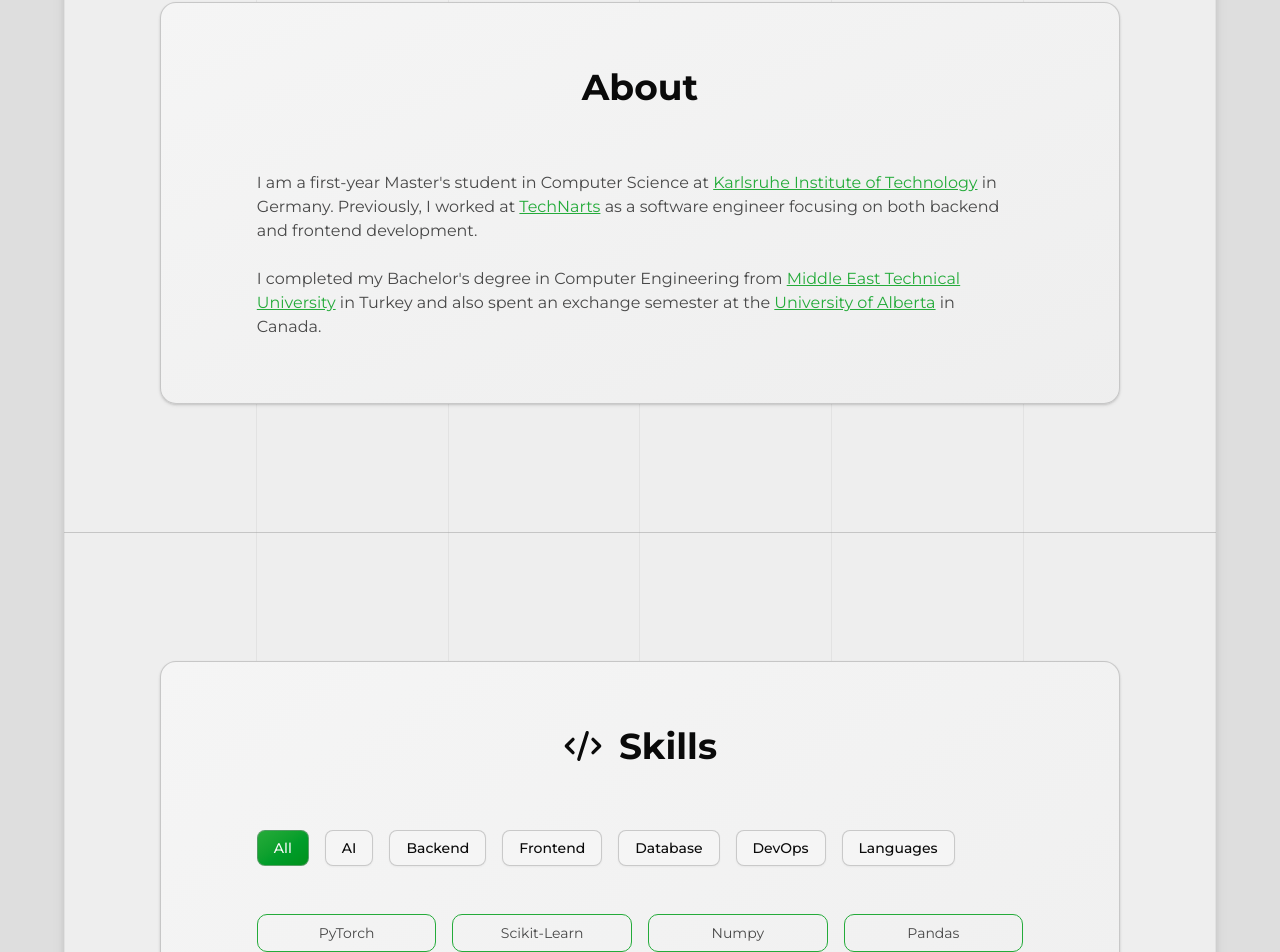
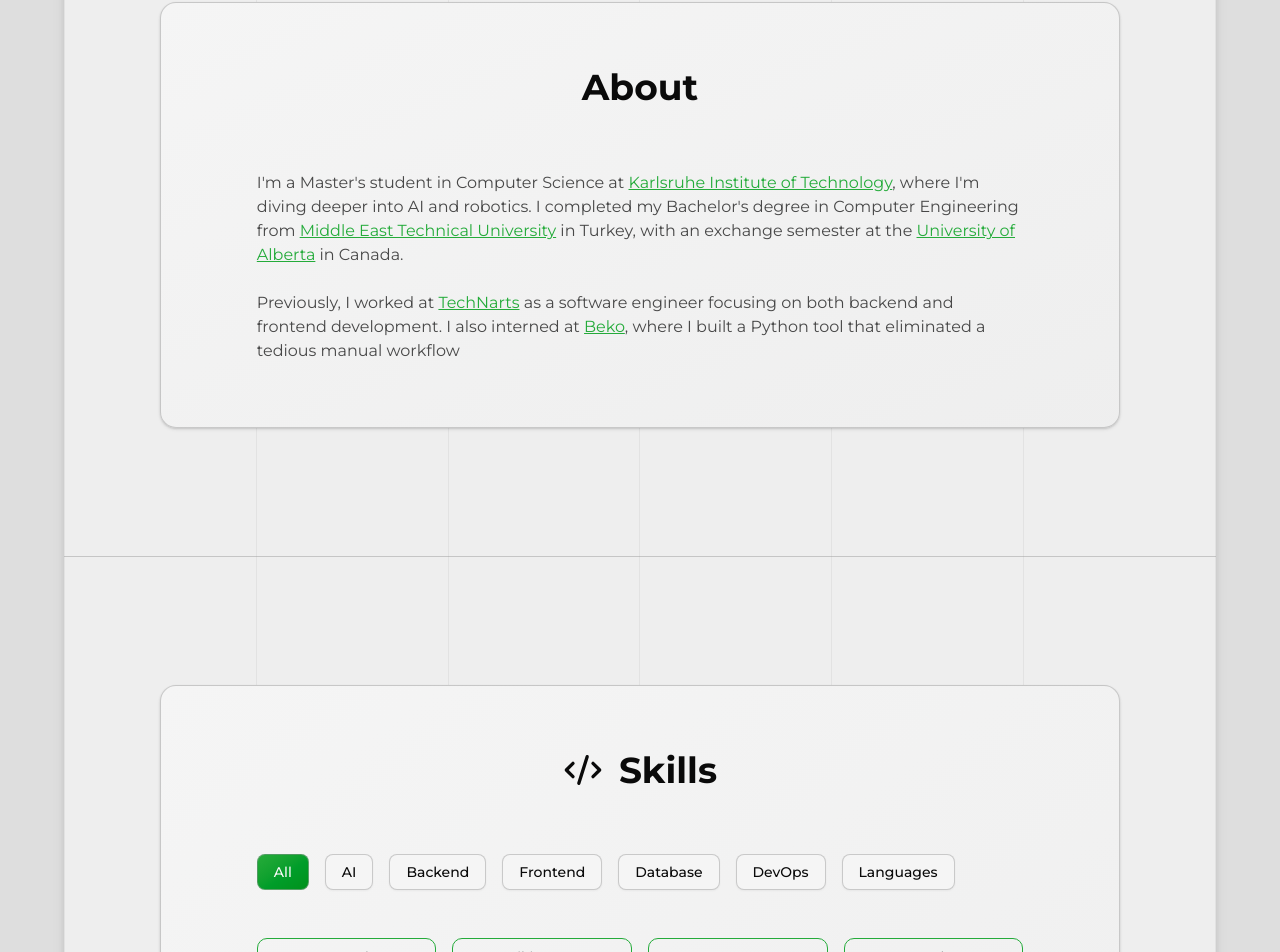
Before and after one commit to Akbro23/akbro23.github.io, a Next.js app: page / in a window 1280 px wide. Shown: the part 1201-2153 px from the top of the page. Built offline with nearby package versions, Linux system fonts and the light colour scheme.

Commit message:
chore: update about section

```diff
--- a/components/about.tsx
+++ b/components/about.tsx
@@ -1,50 +1,63 @@
-import Section from "@/components/section";
-import Link from "next/link";
+import Section from '@/components/section';
+import Link from 'next/link';
 
 export default function About() {
   return (
-    <section id="about" className="py-32">
+    <section
+      id="about"
+      className="py-32"
+    >
       <Section>
         <h2 className="text-center font-bold text-2xl lg:text-4xl">About</h2>
         <div className="mt-16">
           <p className="text-muted-foreground">
-            I am a first-year Master&apos;s student in Computer Science at{" "}
+            I'm a Master&apos;s student in Computer Science at{' '}
             <Link
               href="https://www.kit.edu/"
               target="_blank"
               className="underline text-primary"
             >
               Karlsruhe Institute of Technology
-            </Link>{" "}
-            in Germany. Previously, I worked at{" "}
+            </Link>
+            , where I'm diving deeper into AI and robotics. I completed my
+            Bachelor&apos;s degree in Computer Engineering from{' '}
+            <Link
+              href="https://www.metu.edu.tr/"
+              target="_blank"
+              className="underline text-primary"
+            >
+              Middle East Technical University
+            </Link>{' '}
+            in Turkey, with an exchange semester at the{' '}
+            <Link
+              href="https://www.ualberta.ca/"
+              target="_blank"
+              className="underline text-primary"
+            >
+              University of Alberta
+            </Link>{' '}
+            in Canada.
+            <br />
+            <br />
+            Previously, I worked at{' '}
             <Link
               href="https://technarts.com/"
               target="_blank"
               className="underline text-primary"
             >
               TechNarts
-            </Link>{" "}
+            </Link>{' '}
             as a software engineer focusing on both backend and frontend
-            development.
-            <br />
-            <br />I completed my Bachelor&apos;s degree in Computer Engineering
-            from{" "}
+            development. I also interned at{' '}
             <Link
-              href="https://www.metu.edu.tr/"
+              href="https://www.bekocorporate.com/"
               target="_blank"
               className="underline text-primary"
             >
-              Middle East Technical University
-            </Link>{" "}
-            in Turkey and also spent an exchange semester at the{" "}
-            <Link
-              href="https://www.ualberta.ca/"
-              target="_blank"
-              className="underline text-primary"
-            >
-              University of Alberta
-            </Link>{" "}
-            in Canada.
+              Beko
+            </Link>
+            , where I built a Python tool that eliminated a tedious manual
+            workflow
           </p>
         </div>
       </Section>
```
